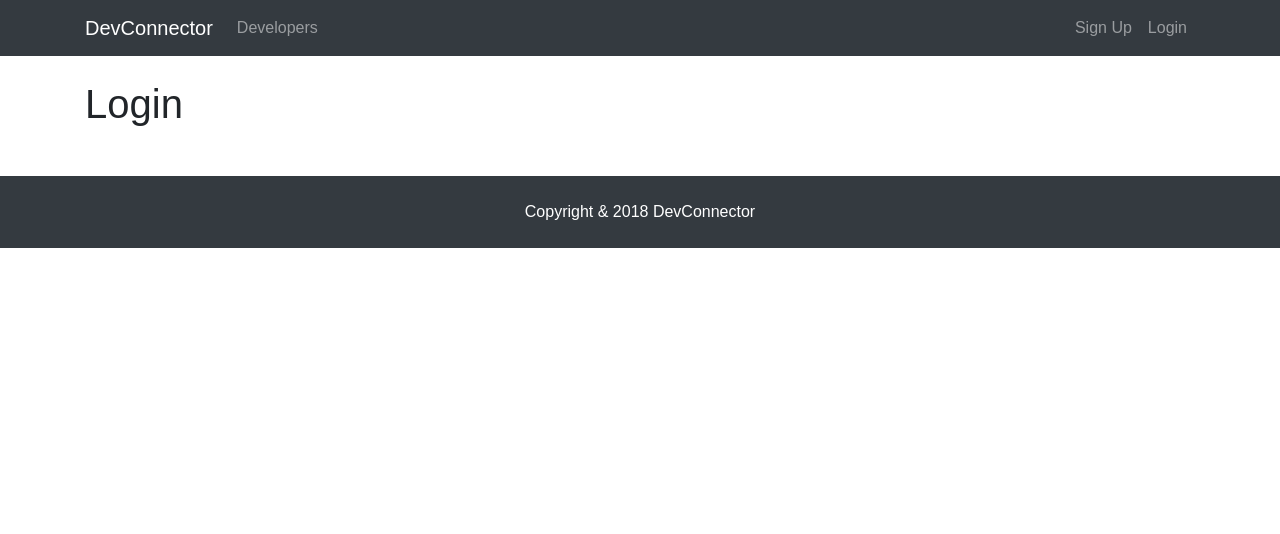
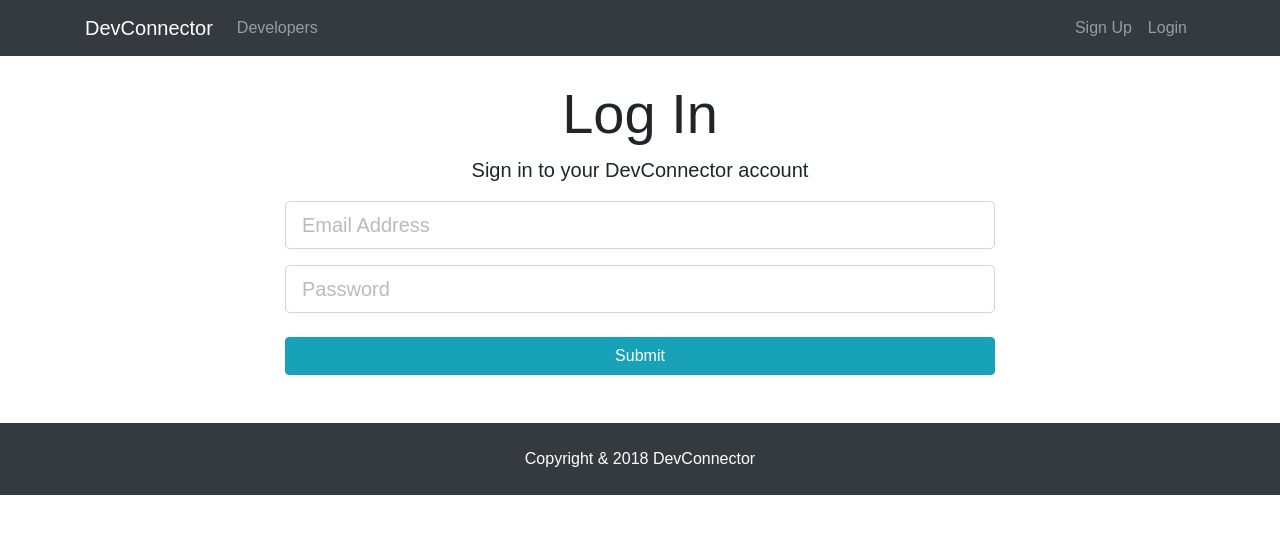
Before and after one commit to ericblancas23/Devconnector, a React (Create React App) app in the folder client/: page /Login in a window 1280 px wide. Shown: the top 534 px of the page. Built offline with nearby package versions, Linux system fonts and the light colour scheme.

Commit message:
finished forms

```diff
--- a/client/src/components/Login.js
+++ b/client/src/components/Login.js
@@ -1,11 +1,59 @@
 import React, { Component } from 'react';
 
 export default class Login extends Component {
+  constructor(props) {
+      super(props);
+      this.state = {
+        email: '',
+        password: '',
+        errors: {}
+      }
+      this.onSubmit = this.onSubmit.bind(this);
+      this.onChange = this.onChange.bind(this);
+  }
+
+  onChange(e) {
+      this.setState({ [e.target.name]: e.target.value })
+  }
+  onSubmit(e) {
+      e.preventDefault();
+
+      const user = {
+          email: this.state.email,
+          password: this.state.password
+      }
+      console.log(user);
+  }
     render() {
         return(
-            <div>
-                <h1>Login</h1>
+            <div className="login">
+    <div className="container">
+      <div className="row">
+        <div className="col-md-8 m-auto">
+          <h1 className="display-4 text-center">Log In</h1>
+          <p className="lead text-center">Sign in to your DevConnector account</p>
+          <form onSubmit={this.onSubmit}>
+            <div className="form-group">
+              <input type="email" className="form-control form-control-lg" placeholder="Email Address" name="email"
+               onChange={ this.onChange }
+               value={ this.state.email }
+              />
             </div>
+            <div className="form-group">
+              <input type="password" className="form-control form-control-lg" placeholder="Password" name="password"
+               value={ this.state.password }
+               onChange={ this.onChange }
+              />
+            </div>
+            <input type="submit" className="btn btn-info btn-block mt-4"
+             onSubmit={ this.onSubmit }
+            />
+          </form>
+        </div>
+      </div>
+    </div>
+  </div>
+
         );
     }
 }
--- a/client/src/components/Register.js
+++ b/client/src/components/Register.js
@@ -36,7 +36,7 @@ export default class Register extends Component {
         <div className="col-md-8 m-auto">
           <h1 className="display-4 text-center">Sign Up</h1>
           <p className="lead text-center">Create your DevConnector account</p>
-          <form action="create-profile.html">
+          <form onSubmit={this.onSubmit}>
             <div className="form-group">
               <input type="text" className="form-control form-control-lg" placeholder="Name" name="name" required
                value={ this.state.name }
@@ -62,7 +62,7 @@ export default class Register extends Component {
                onChange={ this.onChange }
               />
             </div>
-            <input type="submit" className="btn btn-info btn-block mt-4" />
+            <input type="submit" className="btn btn-info btn-block mt-4" onSubmit={ this.onSubmit }/>
           </form>
         </div>
       </div>
```
